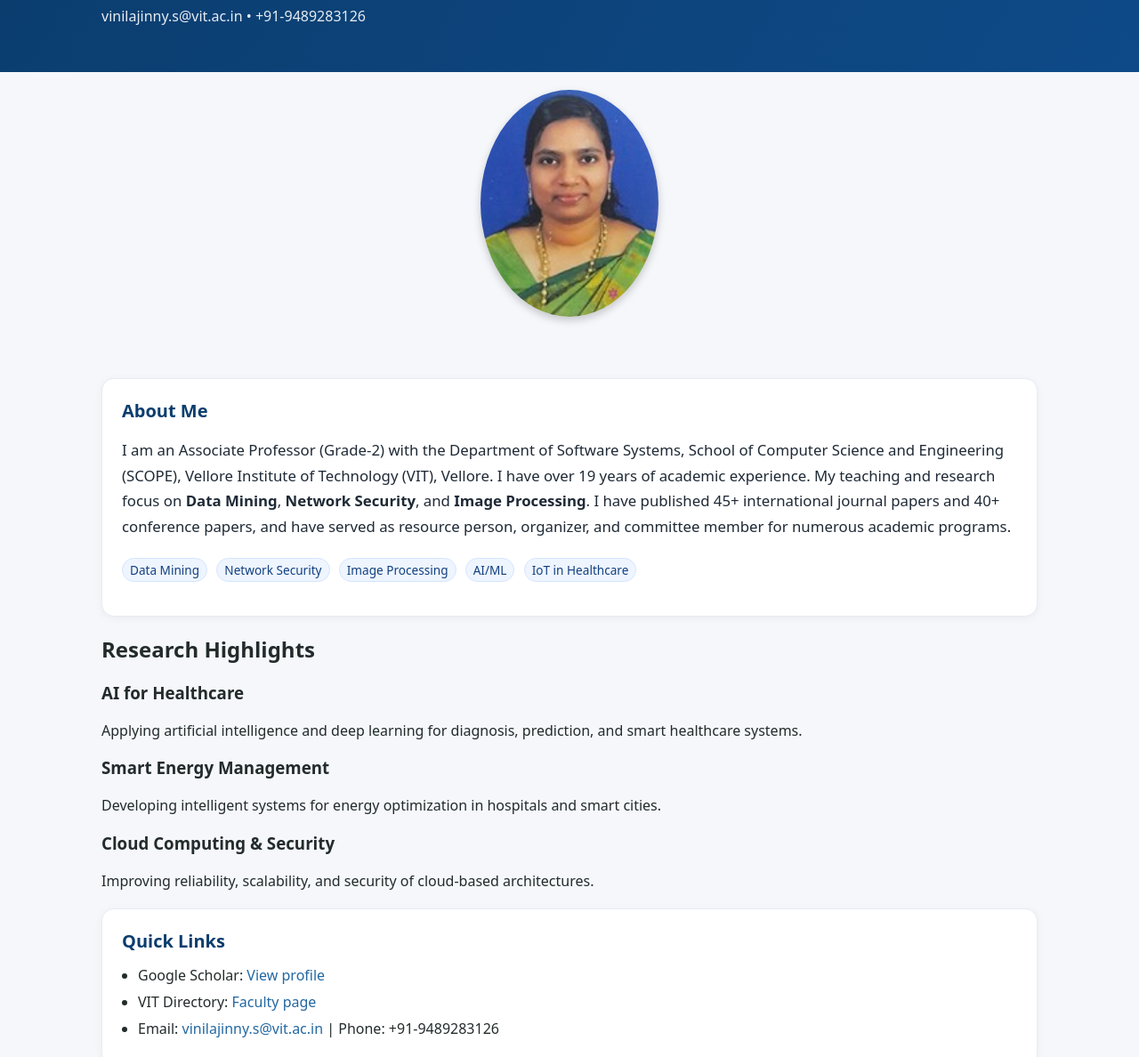
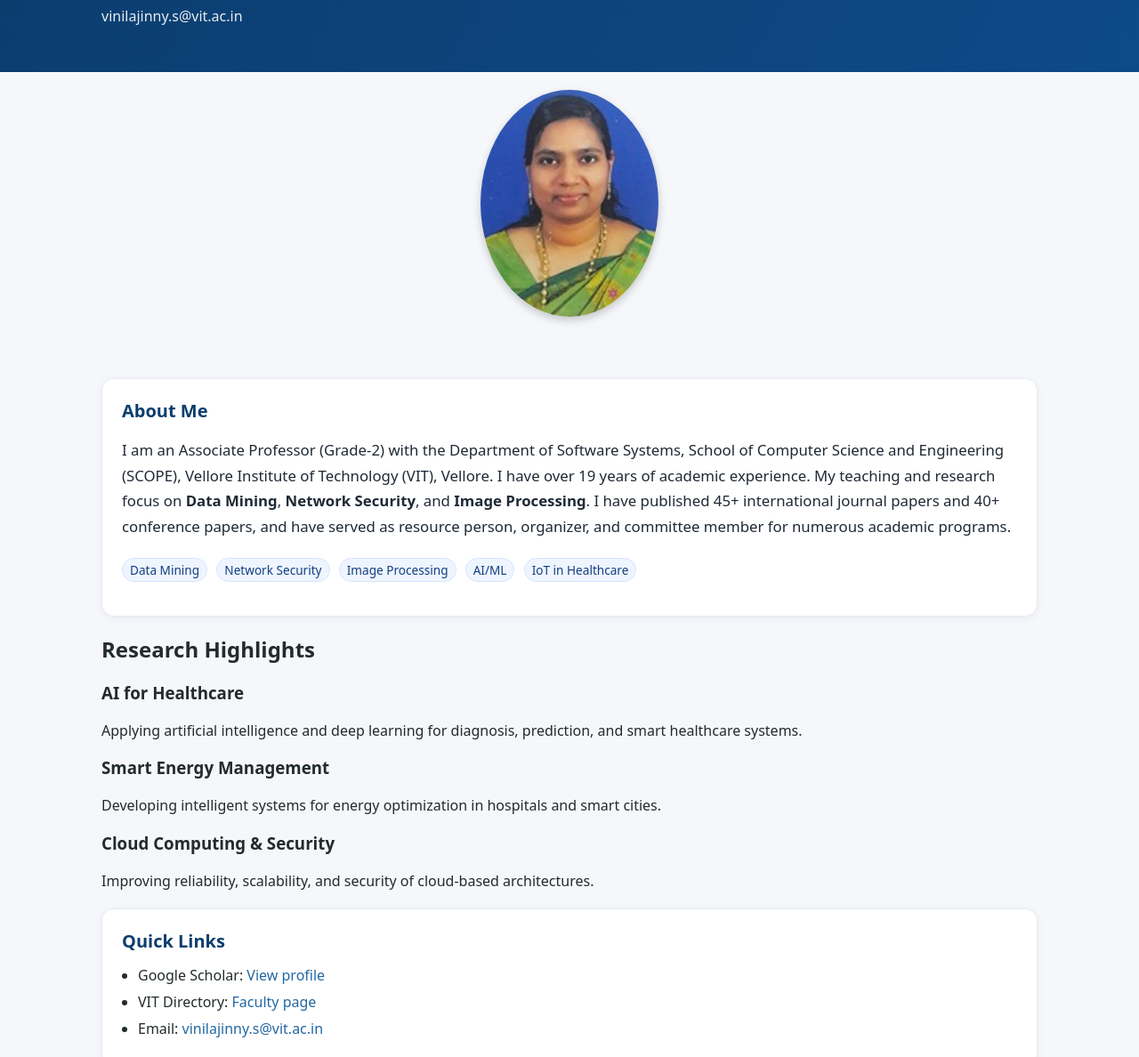
Before and after one commit to VinilaJ/vinila, a plain HTML site: page index.html in a window 1280 px wide. Shown: the part 116-1304 px from the top of the page at 89% size. Drawn offline with Linux system fonts and the light colour scheme.

Commit message:
Update index.html

```diff
--- a/index.html
+++ b/index.html
@@ -13,7 +13,7 @@
       <div>
         <h1 class="title">Dr. S. Vinila Jinny</h1>
         <p class="subtitle">Associate Professor Grade‑2 , SCOPE, VIT Vellore</p>
-        <p class="subtitle"><a href="mailto:vinilajinny.s@vit.ac.in" style="color:#fff">vinilajinny.s@vit.ac.in</a> • +91‑9489283126</p>
+        <p class="subtitle"><a href="mailto:vinilajinny.s@vit.ac.in" style="color:#fff">vinilajinny.s@vit.ac.in</a></p>
       </div>
       <nav class="nav">
         <a href="index.html">Home</a>
@@ -69,7 +69,7 @@
       <ul class="list">
         <li>Google Scholar: <a href="https://scholar.google.com/citations?user=y809MU8AAAAJ&hl=en" target="_blank" rel="noopener">View profile</a></li>
         <li>VIT Directory: <a href="https://vitdirectory.vit.ac.in/page/faculty/18779" target="_blank" rel="noopener">Faculty page</a></li>
-        <li>Email: <a href="mailto:vinilajinny.s@vit.ac.in">vinilajinny.s@vit.ac.in</a> | Phone: +91‑9489283126</li>
+        <li>Email: <a href="mailto:vinilajinny.s@vit.ac.in">vinilajinny.s@vit.ac.in</a></li>
       </ul>
     </section>
   </main>
```
